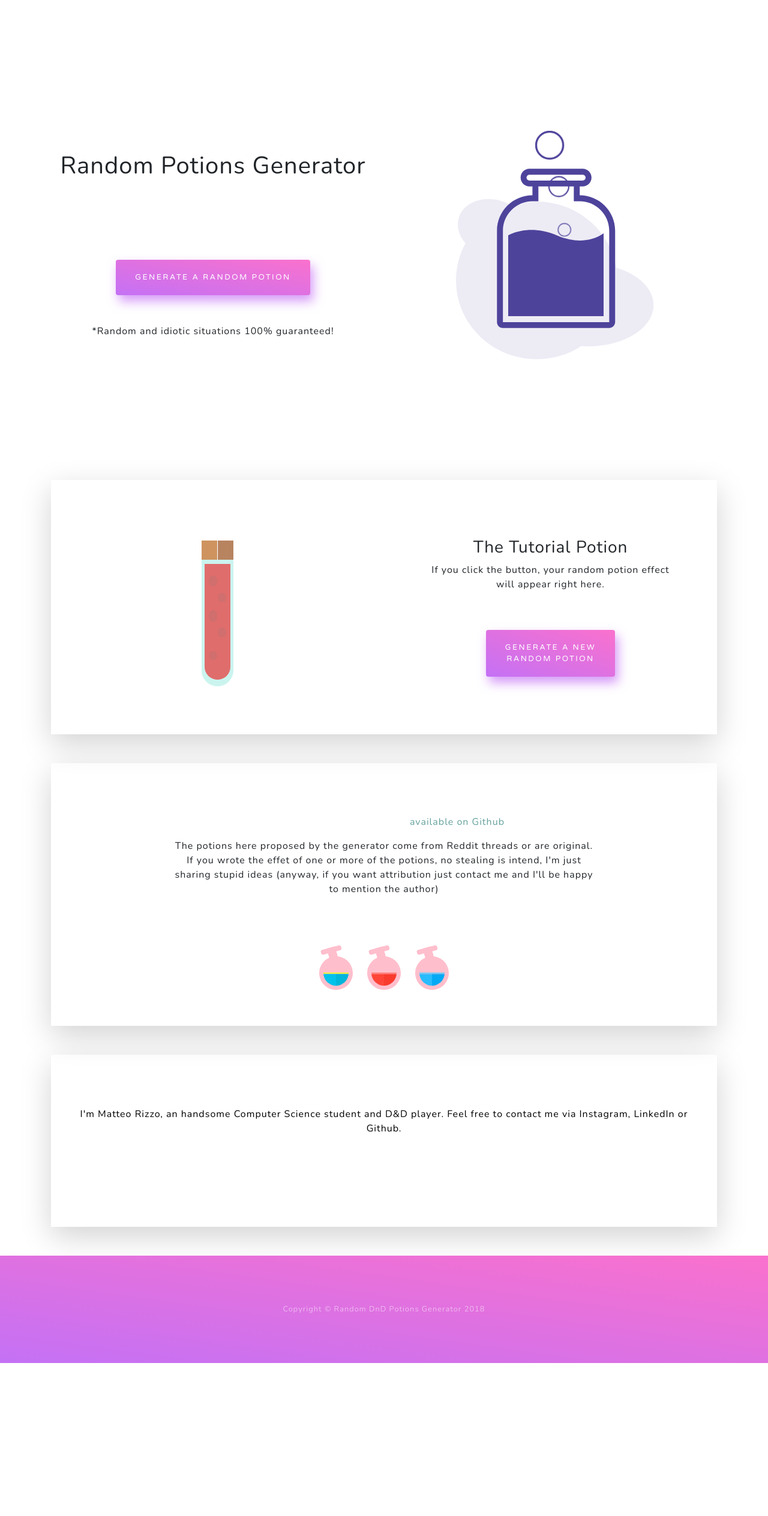
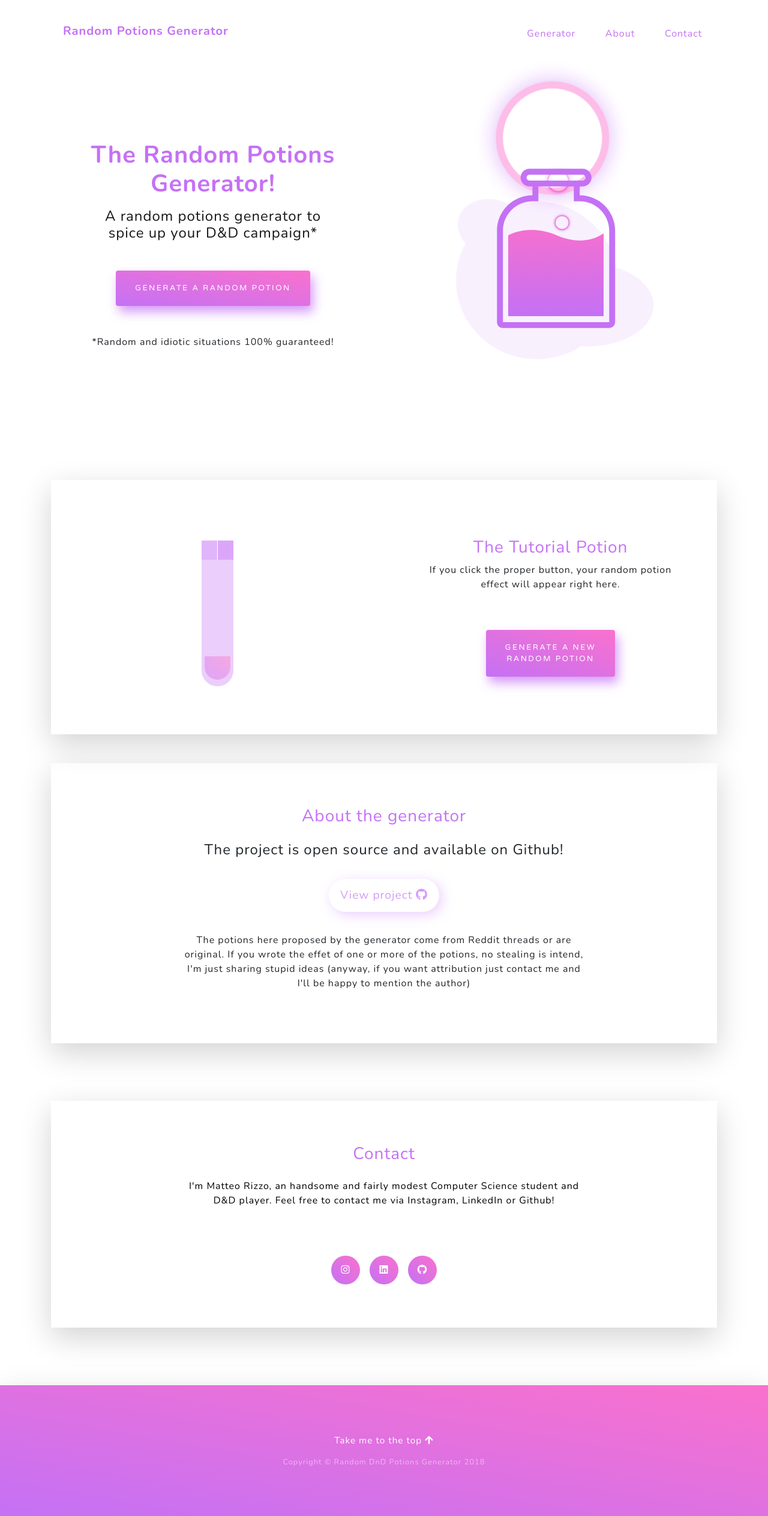
Before and after one commit to matteo-rizzo/RandomPotionsGenerator.github.io, a plain HTML site: page index.html in a window 1280 px wide. Shown: the whole page at 60% size. Before the commit the page ends 2272 px from the top, so only its background shows below. Drawn offline with nearby package versions, Linux system fonts and the light colour scheme.

Commit message:
Quite stylish

```diff
--- a/css/index.css
+++ b/css/index.css
@@ -3,17 +3,52 @@
  * Copyright 2013-2018 Start Bootstrap
  * Licensed under MIT (https://github.com/BlackrockDigital/startbootstrap-grayscale/blob/master/LICENSE)
  */
+
+
+h1 {
+  font-weight: bold;
+  color: #c571f5;
+}
+
+h3 {
+  color: #c571f5;
+}
+
+#about a {
+  font-size: 1.2em;
+  color: #c571f5b6;
+  transition: all .3s ease-in-out;
+  border-radius: 40px;
+  padding: .75em 1em;
+  box-shadow: 5px 5px 20px #c571f556;
+}
+
+footer a:hover {
+  transition: all .3s ease-in-out;
+  color: #ffffff;
+  text-decoration: none;
+}
+
+footer a {
+  font-size: 1.2em;
+  color: #ffffff;
+  transition: all .3s ease-in-out;
+  padding: .75em 1em;
+}
+
 #mainNav {
   min-height: 56px;
-  background-color: #fff;
+  color: #ffffff !important;
+  background-image: linear-gradient(to top right, #c471f5 0%, #fa71cd 100%);
   text-align: center;
+  box-shadow: 5px 10px 18px #c571f5b6;
 }
 
 #mainNav .navbar-toggler {
   font-size: 80%;
   padding: 0.75rem;
-  color: #64a19d;
-  border: 1px solid #64a19d;
+  color: #ffffff;
+  border: 1px solid #fff;
 }
 
 #mainNav .navbar-toggler:focus {
@@ -21,14 +56,19 @@
 }
 
 #mainNav .navbar-brand {
-  color: #161616;
+  color: #ffffff;
   font-weight: 700;
   padding: .5em;
   margin: 0em;
 }
 
+#mainNav .navbar-nav {
+  padding-top: 1.5em;
+  padding-bottom: 1em;
+}
+
 #mainNav .navbar-nav .nav-item:hover {
-  color: fade(white, 80%);
+  color: fade(white, 85%);
   outline: none;
   background-color: transparent;
 }
@@ -38,49 +78,69 @@
   background-color: transparent;
 }
 
+
+#mainNav .nav-link {
+  color: #ffffff;
+}
+
 @media (min-width: 992px) {
   #mainNav {
     padding-top: 0;
     padding-bottom: 0;
     border-bottom: none;
-    background-color: transparent;
-    transition: background-color 0.3s ease-in-out;
+    box-shadow: none;
+    background-image: none;
+    transition: all 0.5s ease-in-out;
   }
   #mainNav .navbar-brand {
-    color: rgba(255, 255, 255, 0.5);
+    border-radius: 40px;
+    padding: .75em 1em;
+    color: #c471f5;
+    transition: all 0.5s ease-in-out;
+  }
+  #mainNav .navbar-brand:hover {
+    transition: all 0.5s ease-in-out;
+    box-shadow: 5px 5px 20px #c571f556;
   }
   #mainNav .nav-link {
-    transition: none;
-    padding: 2rem 1.5rem;
-    color: rgba(255, 255, 255, 0.5);
+    border-radius: 40px;
+    padding: 1.25em;
+    margin: 0px .3em;
+    color: #c471f5;
+    transition: all 0.5s ease-in-out;
   }
   #mainNav .nav-link:hover {
-    color: rgba(255, 255, 255, 0.75);
+    transition: all 0.5s ease-in-out;
+    box-shadow: 5px 5px 20px #c571f556;
   }
   #mainNav .nav-link:active {
-    color: white;
+    transition: all 0.5s ease-in-out;
+    box-shadow: 5px 5px 20px #c571f556;
   }
   #mainNav.navbar-shrink {
-    background-color: #fff;
+    transition: all 0.5s ease-in-out;
+    background-image: linear-gradient(to top right, #c471f5 0%, #fa71cd 100%);
+    box-shadow: 5px 10px 18px #c571f5b6;
   }
   #mainNav.navbar-shrink .navbar-brand {
-    color: #161616;
+    color: #fff;
   }
   #mainNav.navbar-shrink .nav-link {
-    color: #161616;
+    color: #ffffff;
     padding: 1.5rem 1.5rem 1.25rem;
-    border-bottom: 0.25rem solid transparent;
+    transition: all 0.5s ease-in-out;
+    border: 0em;
   }
   #mainNav.navbar-shrink .nav-link:hover {
-    color: #64a19d;
+    color: #ffffff;
   }
   #mainNav.navbar-shrink .nav-link:active {
-    color: #467370;
+    color: #ffffff;
   }
   #mainNav.navbar-shrink .nav-link.active {
-    color: #64a19d;
+    color: #ffffff;
     outline: none;
-    border-bottom: 0.25rem solid #64a19d;
+    border-bottom: 0.25rem solid #ffffff;
   }
 }
 
@@ -94,6 +154,11 @@
   background-repeat: no-repeat;
   background-attachment: scroll;
   background-size: cover;
+}
+
+.masthead h2 {
+  font-size: 1.5em;
+  color:#161616;
 }
 
 @media (min-width: 992px) {
@@ -144,14 +209,14 @@
   text-align: center;
   height: 3rem;
   width: 3rem;
-  background: rgba(255, 255, 255, 0.1);
+  background-image: linear-gradient(to top right, #c471f5 0%, #fa71cd 100%);
   border-radius: 100%;
   line-height: 3rem;
-  color: rgba(255, 255, 255, 0.3);
+  color: white;
 }
 
 .contact-section .social a:hover {
-  color: rgba(255, 255, 255, 0.5);
+  color: white;
 }
 
 .contact-section .social a:active {
@@ -161,27 +226,6 @@
 body {
   font-family: 'Nunito';
   letter-spacing: 0.0625em;
-}
-
-a {
-  color: #64a19d;
-}
-
-a:focus, a:hover {
-  text-decoration: none;
-  color: #3c6360;
-}
-
-.bg-black {
-  background-color: #161616 !important;
-}
-
-.bg-primary {
-  background-color: #64a19d !important;
-}
-
-.text-primary {
-  color: #64a19d !important;
 }
 
 footer {
@@ -205,7 +249,7 @@ footer {
 
 .c-potion {
   position: relative;
-  color: #4e439b;
+  color: #c471f5;
   transform: scale(1.5);
 }
 
@@ -224,6 +268,7 @@ footer {
 }
 .c-potion__inner {
   position: absolute;
+  color: #c471f5;
   top: 0;
   left: 0;
   z-index: 1;
@@ -236,7 +281,8 @@ footer {
   z-index: 10;
   height: 1rem;
   width: 1rem;
-  border: 1px solid #4e439b;
+  border: 1px solid #fa71cd;
+  box-shadow: 0px 0px 3px #c471f5;
   background-color: #fff;
   border-radius: 100%;
   opacity: 0;
@@ -452,7 +498,7 @@ animation: bubble 3s linear infinite;
   position: absolute;
   height: 80%;
   width: 20%;
-  background: #b5f0e8;
+  background: #c571f57c;
   opacity: 0.7;
   top: 20%;
   left: 40%;
@@ -466,7 +512,7 @@ animation: bubble 3s linear infinite;
   width: 50%;
   height: 15%;
   top: -15%;
-  background: #b9661c;
+  background: #c571f5bd;
 }
 .cap-right {
   position: absolute;
@@ -474,28 +520,20 @@ animation: bubble 3s linear infinite;
   height: 15%;
   top: -15%;
   right: 0%;
-  background: #9a501d;
-}
-
-.box:nth-child(2) .fill {
-  animation: slime 3s ease-out infinite;
-}
-
-.box:nth-child(3) .fill {
-  animation: slime 3s ease-in-out infinite;
+  background: #c571f5e3;
 }
 
 .fill {
   position: absolute;
   height: 90%;
   width: 80%;
-  background: #da0000;
+  background-image: linear-gradient(to top right, #c471f5 0%, #fa71cd 100%);
   opacity: 0.8;
   bottom: 5%;
   left: 10%;
   border-bottom-left-radius: 50px;
   border-bottom-right-radius: 50px;
-  animation: slime 3s ease-in infinite;
+  animation: slime 5s ease-in infinite;
   z-index: 1;
 }
 
@@ -506,7 +544,7 @@ animation: bubble 3s linear infinite;
   top: 10%;
   left: 15%;
   border-radius: 50%;
-  background: #bf0303;
+  background-image: linear-gradient(to top right, #c471f5 0%, #fa71cd 100%);
 }
 
 .bubble-2 {
@@ -516,7 +554,7 @@ animation: bubble 3s linear infinite;
   top: 25%;
   right: 15%;
   border-radius: 50%;
-  background: #bf0303;
+  background-image: linear-gradient(to bottom left, #c471f5 0%, #fa71cd 100%);
 }
 
 .bubble-3 {
@@ -526,7 +564,7 @@ animation: bubble 3s linear infinite;
   top: 40%;
   left: 15%;
   border-radius: 50%;
-  background: #bf0303;
+  background-image: linear-gradient(to bottom left, #c471f5 0%, #fa71cd 100%);
 }
 
 .bubble-4 {
@@ -536,7 +574,7 @@ animation: bubble 3s linear infinite;
   top: 55%;
   right: 15%;
   border-radius: 50%;
-  background: #bf0303;
+  background-image: linear-gradient(to bottom left, #c471f5 0%, #fa71cd 100%);
 }
 
 .bubble-5 {
@@ -546,7 +584,7 @@ animation: bubble 3s linear infinite;
   top: 75%;
   left: 15%;
   border-radius: 50%;
-  background: #bf0303;
+  background-image: linear-gradient(to bottom left, #c471f5 0%, #fa71cd 100%);
 }
 
 @keyframes slime {
--- a/index.html
+++ b/index.html
@@ -55,17 +55,22 @@
         <div class="row h-100 align-items-center">
             <div class="col-lg-6 d-flex align-items-center">
                 <div class="mx-auto text-center">
-                  <h1 class="my-0">Random Potions Generator</h1>
-                  <h2 class="text-white-50 mt-2 mb-5">A random potions generator to spice up your D&D campaign*</h2>
+                  <h1 class="my-0">The Random Potions Generator!</h1>
+                  <h2 class="mt-3 mb-5">A random potions generator to <br> spice up your D&D campaign*</h2>
                   <a href="#generator" onclick="generatePotion()" class="btn btn-primary js-scroll-trigger">Generate a random potion</a>
                   <p class="p-5"> *Random and idiotic situations 100% guaranteed! </p>
                 </div>
             </div>
             <div class="col-lg-6 mx-auto d-flex justify-content-center m-5">
               <div id="potion-animation" class="c-potion"><svg class="c-potion__outer" xmlns="http://www.w3.org/2000/svg" width="110" height="106"><path class="c-potion__shade" d="M30.77 20.5c4.42-1.42 9.14-2.2 14.04-2.2 22.33 0 40.84 15.96 44.26 36.82 12.23 3.67 20.7 11.58 20.7 20.75 0 12.65-16.14 22.92-36.04 22.92-1.4 0-2.8-.06-4.17-.16-7.1 4.6-15.6 7.27-24.74 7.27C20.07 105.9 0 86.3 0 62.1c0-7.45 1.9-14.47 5.27-20.62-3.63-4.13-5.2-9.33-3.7-14.18 2.54-8.34 13.12-12.5 23.62-9.28 2 .62 3.9 1.46 5.57 2.5z"></path><path class="c-potion__bottle" d="M68.72 9.94h1.64c2.7 0 4.92-2.2 4.92-4.92 0-2.7-2.2-4.9-4.92-4.9H40.84C38.1.1 35.9 2.3 35.9 5s2.2 4.92 4.93 4.92h1.64v4.92c-10.86 0-19.7 8.82-19.7 19.66v50.8c0 1.8 1.48 3.27 3.3 3.27h59.06c1.8 0 3.28-1.48 3.28-3.3V34.53c0-10.84-8.82-19.66-19.68-19.66V9.94zm-27.9-3.28c-.9 0-1.63-.73-1.63-1.64 0-.9.72-1.63 1.63-1.63h29.53C71.26 3.4 72 4.1 72 5c0 .9-.73 1.64-1.64 1.64H40.83zm44.3 78.65H26.07V34.53c0-9.04 7.36-16.4 16.4-16.4h3.3V9.95h19.68v8.2h3.28c9.05 0 16.4 7.34 16.4 16.38v50.8z"></path></svg>
-                <svg
-                    class="c-potion__inner" xmlns="http://www.w3.org/2000/svg" width="110" height="106">
-                    <path class="c-potion__fill" d="M29 82V37.2s10.85-6.92 27.18 0C72.5 44.12 82 35.93 82 35.93V82H29z"></path>
+                <svg class="c-potion__inner" xmlns="http://www.w3.org/2000/svg" width="110" height="106">
+                    <defs>
+                      <linearGradient id="grad" x1="0%" y1="0%" x2="0%" y2="100%">
+                        <stop offset="0%" style="stop-color:#fa71cd;stop-opacity:1" />
+                        <stop offset="100%" style="stop-color:#c471f5;stop-opacity:1" />
+                      </linearGradient>
+                    </defs>
+                    <path class="c-potion__fill" fill="url(#grad)" d="M29 82V37.2s10.85-6.92 27.18 0C72.5 44.12 82 35.93 82 35.93V82H29z"></path>
                 </svg>
                 <div class="c-potion__bubble"></div>
                 <div class="c-potion__bubble"></div>
@@ -86,7 +91,7 @@
                       <div class="mx-auto text-center p-5">
                           <div id="potion" class="pb-5">
                             <h3 id="potion-name"> The Tutorial Potion </h3>
-                            <p id="potion-description"> If you click the button, your random potion effect will appear right here. </p>
+                            <p id="potion-description"> If you click the proper button, your random potion effect will appear right here. </p>
                           </div>
                           <a onclick="generatePotion()" class="btn btn-primary js-scroll-trigger">Generate a new <br> random potion</a>
                       </div>
@@ -115,39 +120,20 @@
     </section>
 
     <!-- About Section -->
-    <section id="about" class="pt-5">
+    <section id="about" class="pt-5 pb-5">
       <div class="container">
-        <div class="shadow-lg">
-            <div class="row p-4 text-center">
+        <div class="shadow-lg p-4">
+            <div class="d-flex pt-5 pb-5 text-center">
               <div class="col-lg-8 mx-auto">
-                <h2 class="text-white mb-4">About the generator</h2>
-                <p class="text-white-50">The project is open source and
-                  <a href="http://startbootstrap.com/template-overviews/grayscale/"> available on Github </a>.
+                <h3 class="mb-4">About the generator</h1>
+                <h4 class="mb-3">The project is open source and available on Github!</h4>
+                <p class="m-5">
+                  <a href="https://github.com/MatteoRizzo96/RandomPotionsGenerator.github.io">
+                    View project
+                    <i class="fab fa-github"></i>
+                  </a>
                 </p>
                 <p>The potions here proposed by the generator come from Reddit threads or are original. If you wrote the effet of one or more of the potions, no stealing is intend, I'm just sharing stupid ideas (anyway, if you want attribution just contact me and I'll be happy to mention the author) </p>
-              </div>
-            </div>
-            <div class="mx-auto d-flex justify-content-center pb-5 mt-5">
-              <div class="flask">
-                <div class="containing">
-                  <div class="liquid">
-                    <div class="bubbles"></div>
-                  </div>
-                </div>
-              </div>
-              <div class="flask">
-                <div class="containing">
-                  <div class="liquid">
-                    <div class="bubbles"></div>
-                  </div>
-                </div>
-              </div>
-              <div class="flask">
-                <div class="containing">
-                  <div class="liquid">
-                    <div class="bubbles"></div>
-                  </div>
-                </div>
               </div>
             </div>
           </div>
@@ -155,13 +141,12 @@
     </section>
 
     <!-- Contact Section -->
-    <section id="contact" class="contact-section pt-5 pb-5">
-
-      <div class="container text-center">
-
-        <div class="mx-auto shadow-lg p-4">
-          <h2 class="col-lg-8 mx-auto text-white mb-4">Contact</h2>
-          <p>I'm Matteo Rizzo, an handsome Computer Science student and D&D player. Feel free to contact me via Instagram, LinkedIn or Github.</p>
+    <section id="contact" class="contact-section pt-5 mb-5 pb-5">
+      <div class="container">
+        <div class="shadow-lg p-4">
+          <div class="col-lg-8 mx-auto pt-5 pb-5 text-center">
+              <h3 class="mb-4">Contact</h1>
+              <p class="mb-3">I'm Matteo Rizzo, an handsome and fairly modest Computer Science student and D&D player. Feel free to contact me via Instagram, LinkedIn or Github!</p>
 
               <div class="social d-flex justify-content-center">
                 <a href="https://www.instagram.com/matte_rizzo/" class="mx-2">
@@ -175,12 +160,13 @@
                 </a>
               </div>
           </div>
-
+        </div>
       </div>
     </section>
 
     <!-- Footer -->
-    <footer class="bg-black small text-center text-white-50">
+    <footer class="shadow-lg small text-center text-white-50">
+      <p><a href="#page-top" class="js-scroll-trigger">Take me to the top <i class="fas fa-arrow-up"></i></a></p>
       <div class="container">
         Copyright &copy; Random DnD Potions Generator 2018
       </div>
```
Lines whose indentation alone changed are shown as unchanged.
